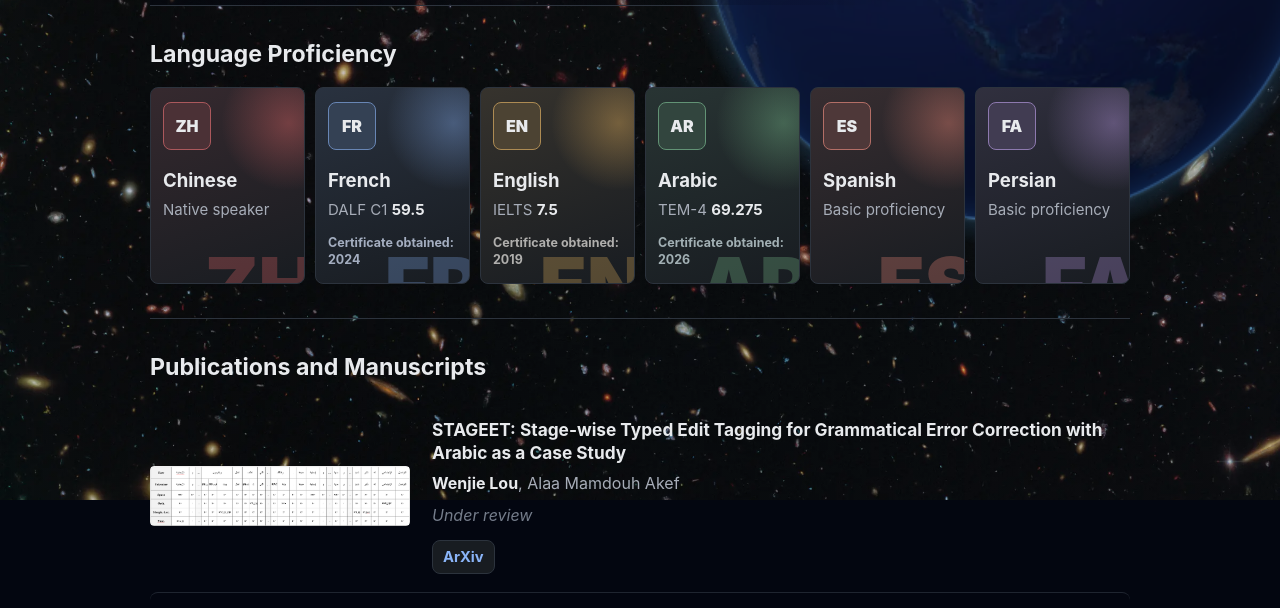
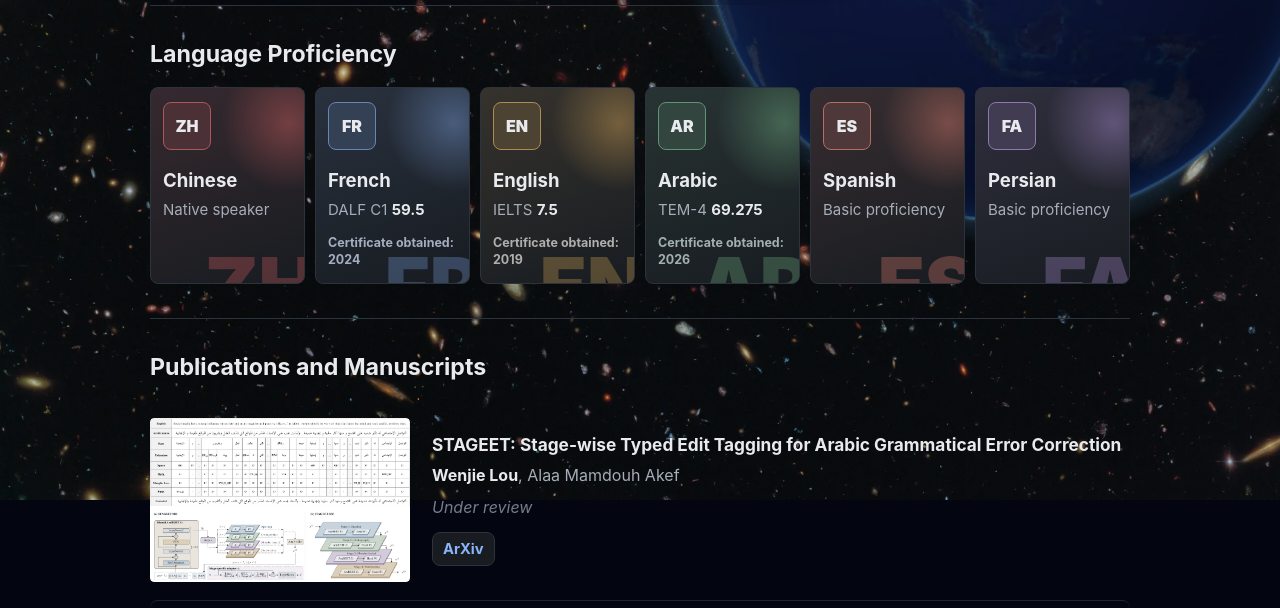
Before and after one commit to rovanji-pku/rovanji-pku.github.io, a plain HTML site: page index.html in a window 1280 px wide. Shown: the part 480-1088 px from the top of the page. Drawn offline with Linux system fonts and the light colour scheme.

Commit message:
Update STAGEET title and combine figures for homepage

```diff
--- a/index.html
+++ b/index.html
@@ -101,10 +101,10 @@
         <h2>Publications and Manuscripts</h2>
         <article class="paper">
           <figure class="thumb">
-            <img src="assets/stageet-teaser.png" alt="STAGEET Arabic grammatical error correction table preview" />
+            <img src="assets/stageet-figures-1-2.webp" alt="STAGEET Figure 1 stage-wise Arabic edit example above Figure 2 shared-encoder and independent-tagger architectures" />
           </figure>
           <div>
-            <h3>STAGEET: Stage-wise Typed Edit Tagging for Grammatical Error Correction with Arabic as a Case Study</h3>
+            <h3>STAGEET: Stage-wise Typed Edit Tagging for Arabic Grammatical Error Correction</h3>
             <p class="authors">
               <strong>Wenjie Lou</strong>, Alaa Mamdouh Akef
             </p>
```
Also changed, not shown: assets/stageet-figures-1-2.webp (added).
